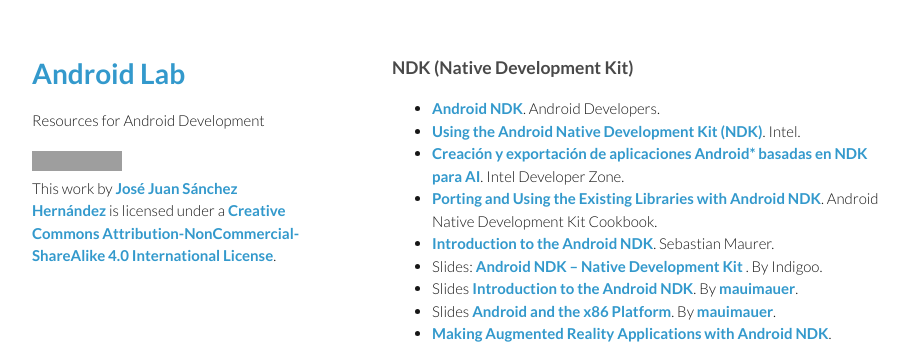
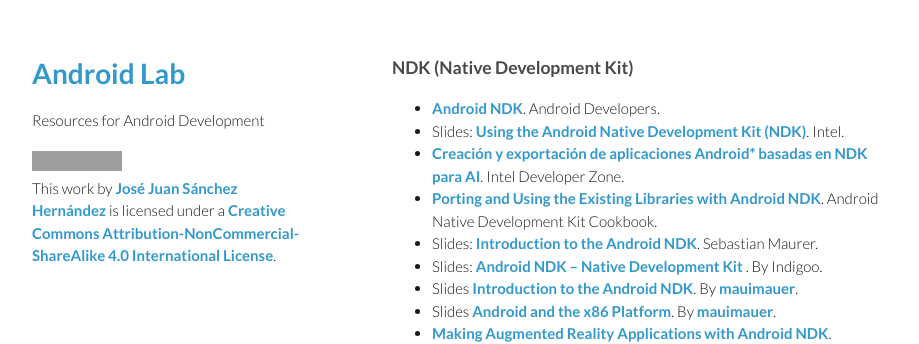
Before and after one commit to josejuansanchez/josejuansanchez.github.io, a Jekyll site: the page built from androidlab/ndk.md, in a window 1280 px wide. Shown: the top 344 px of the page, without its empty margins (178-1097 px from the left). Built offline with Jekyll 4.4.1, drawn with Linux system fonts in a browser that asks for light colours; grey boxes are pictures that could not be loaded.

Commit message:
Update ndk.md

```diff
--- a/androidlab/ndk.md
+++ b/androidlab/ndk.md
@@ -6,10 +6,10 @@ title: Android Lab
 ### NDK (Native Development Kit)
 
 * [Android NDK](http://developer.android.com/tools/sdk/ndk/index.html). Android Developers.
-* [Using the Android Native Development Kit (NDK)](http://www.slideshare.net/ph0b/using-the-android-native-development-kit-ndk). Intel.
+* Slides: [Using the Android Native Development Kit (NDK)](http://www.slideshare.net/ph0b/using-the-android-native-development-kit-ndk). Intel.
 * [Creación y exportación de aplicaciones Android* basadas en NDK para AI](http://software.intel.com/es-es/android/articles/creating-and-porting-ndk-based-android-apps-for-ia). Intel Developer Zone.
 * [Porting and Using the Existing Libraries with Android NDK](http://www.packtpub.com/sites/default/files/9781849691505_Chapter_08.pdf). Android Native Development Kit Cookbook.
-* [Introduction to the Android NDK](http://www.slideshare.net/bemyapp/introduction-to-the-ndk-code-fest). Sebastian Maurer.
+* Slides: [Introduction to the Android NDK](http://www.slideshare.net/bemyapp/introduction-to-the-ndk-code-fest). Sebastian Maurer.
 * Slides: [Android NDK – Native Development Kit ](http://www.indigoo.com/dox/mobdev/01_Android/Android-NDK.pdf). By Indigoo.
 * Slides [Introduction to the Android NDK](https://speakerdeck.com/mauimauer/introduction-to-the-android-ndk). By [mauimauer](https://speakerdeck.com/mauimauer).
 * Slides [Android and the x86 Platform](https://speakerdeck.com/mauimauer/android-and-the-x86-platform). By [mauimauer](https://speakerdeck.com/mauimauer).
```
